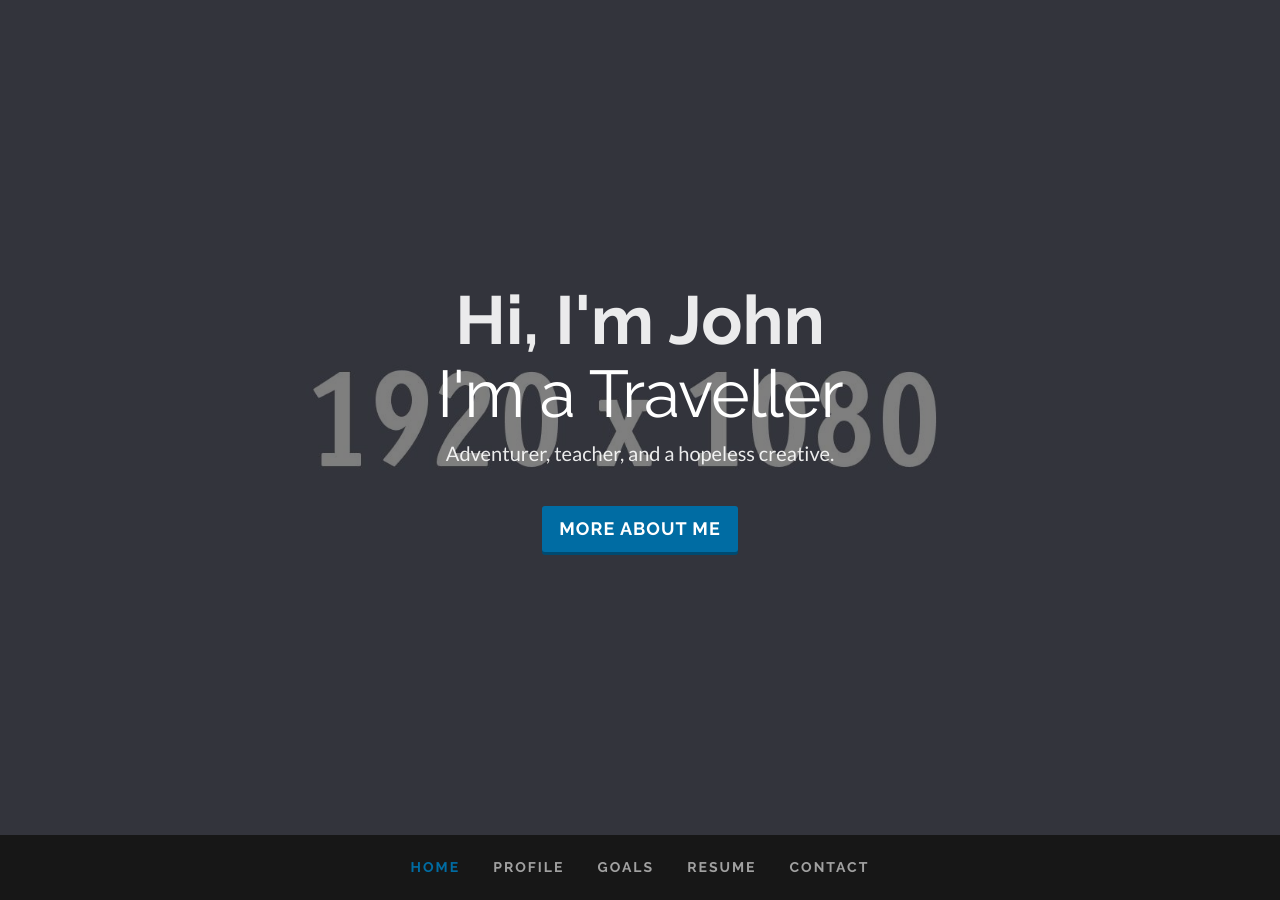
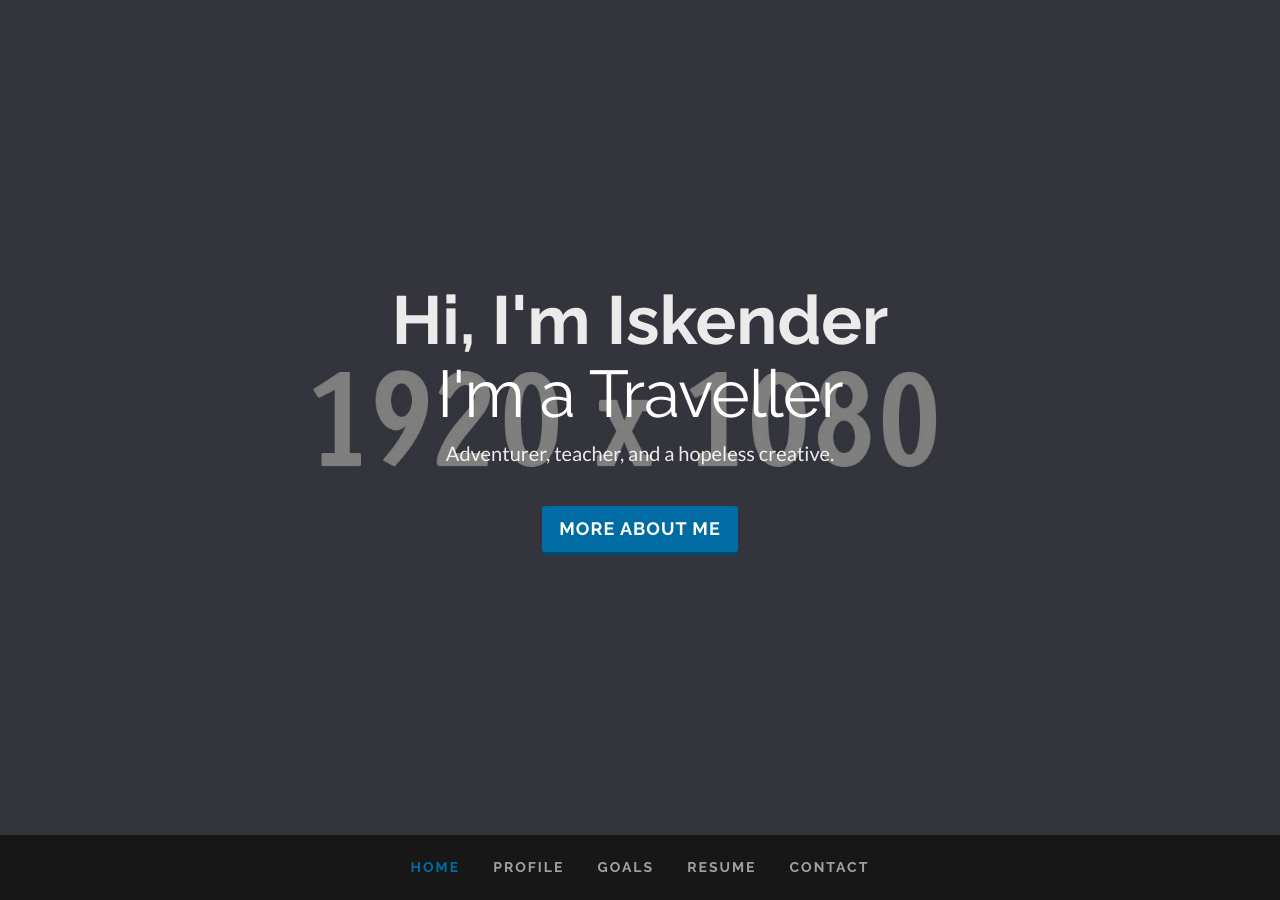
Before and after one commit to clearcareer/IskenderResume, a Jekyll site: the page built from index.html, in a window 1280 px wide and 900 px high. Built offline with Jekyll 4.4.1, drawn with Linux system fonts in a browser that asks for light colours; some web fonts are replaced.

Commit message:
Updated '/index.html' via CloudCannon

```diff
--- a/index.html
+++ b/index.html
@@ -82,7 +82,7 @@
     <header id="home" class="hero" style="background-image: url('{{ page.background_image_path }}');">
         <div class="hero-body">
             <div class="hero-text text-center">
-                <h1 class="editable">Hi, I'm John</h1>
+                <h1 class="editable">Hi, I'm Iskender</h1>
 
                 <h1 class="small"><span id="js-rotating">
                     {{ page.occupations[0].title }}
```
